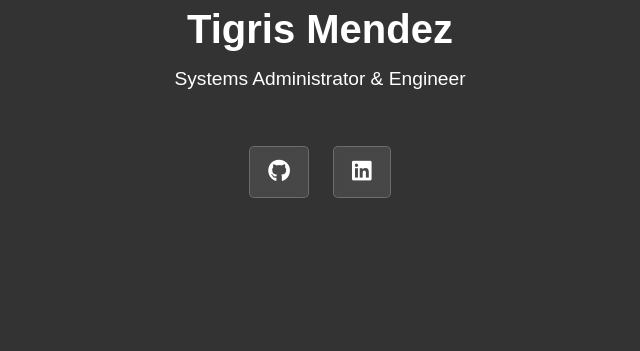
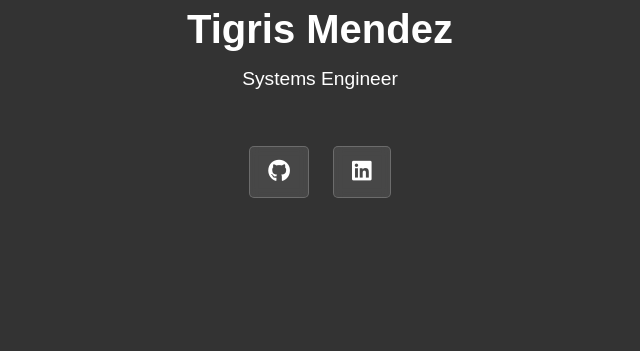
Before and after one commit to uploadtigris/uploadtigris.github.io, a plain HTML site: page index.html in a window 1280 px wide. Shown: the part 449-800 px from the top of the page, without its empty margins (320-960 px from the left). Drawn offline with Linux system fonts and the light colour scheme.

Commit message:
Update index.html

```diff
--- a/index.html
+++ b/index.html
@@ -17,7 +17,7 @@
                 <img src="headshot.JPG" alt="Tigris Mendez Professional Headshot">
             </div>
             <h1>Tigris Mendez</h1>
-            <p>Systems Administrator & Engineer</p>
+            <p>Systems Engineer</p>
             <nav class="social-links">
                 <a href="https://github.com/uploadtigris" target="_blank"><i class="fab fa-github"></i></a>
                 <a href="https://www.linkedin.com/in/tigrismendez/" target="_blank"><i class="fab fa-linkedin"></i></a>
```
